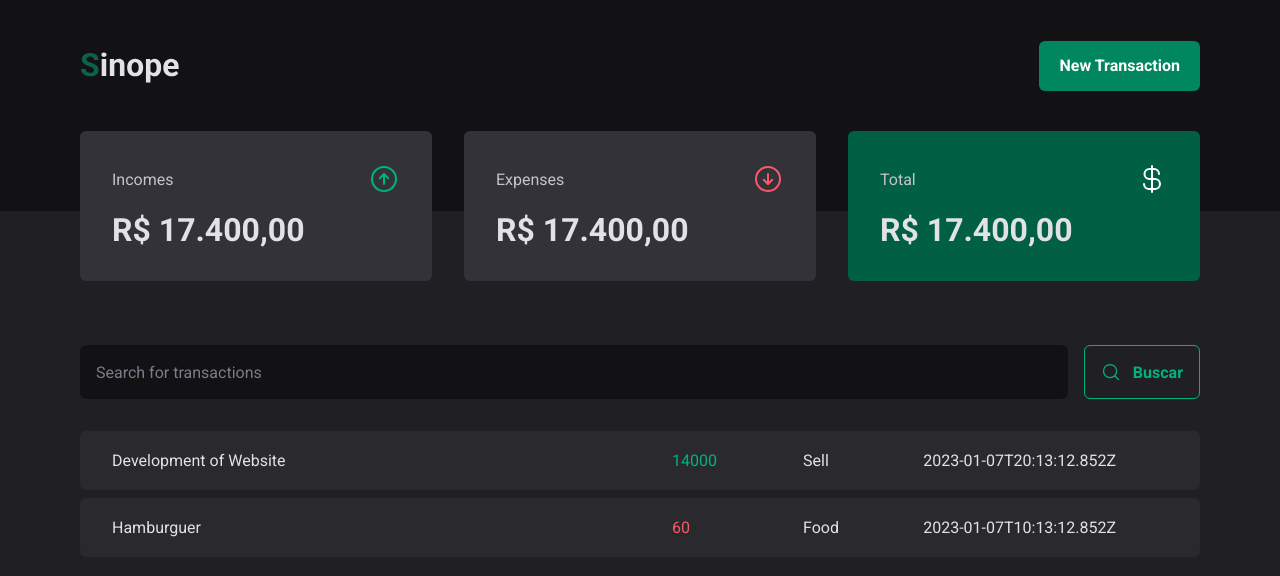
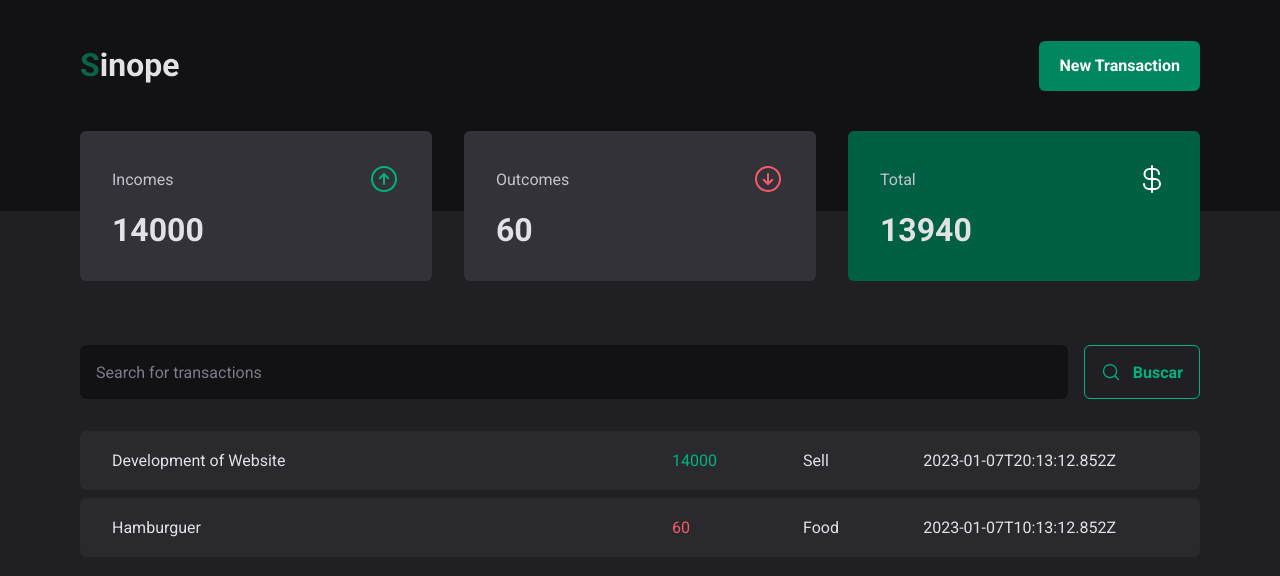
Before and after one commit to pmartinsdev/sinope, a React (Vite) app: page / in a window 1280 px wide. Shown: the top 576 px of the page. Built offline with nearby package versions, Linux system fonts and the light colour scheme; data requests are answered from the project's data file.

Commit message:
feat(summary): gett summary data

```diff
--- a/src/components/summary/index.tsx
+++ b/src/components/summary/index.tsx
@@ -1,3 +1,4 @@
+import { useMemo } from "react";
 import { ArrowCircleDown, ArrowCircleUp, CurrencyDollar } from "phosphor-react";
 
 import { useTransactions } from "../../contexts/transactions";
@@ -6,6 +7,29 @@ import { SummaryContainer, SummaryCard } from "./styles";
 
 export function Summary() {
   const { transactions } = useTransactions();
+
+  const summary = useMemo(
+    () =>
+      transactions.reduce(
+        (acc, transaction) => {
+          if (transaction.type == "income") {
+            acc.income += transaction.price;
+            acc.total += transaction.price;
+          } else {
+            acc.outcome += transaction.price;
+            acc.total -= transaction.price;
+          }
+
+          return acc;
+        },
+        {
+          income: 0,
+          outcome: 0,
+          total: 0,
+        }
+      ),
+    [transactions]
+  );
 
   return (
     <SummaryContainer>
@@ -16,17 +40,17 @@ export function Summary() {
           <ArrowCircleUp size={32} color="#00b37e" />
         </header>
 
-        <strong>R$ 17.400,00</strong>
+        <strong>{summary.income}</strong>
       </SummaryCard>
 
       <SummaryCard>
         <header>
-          <span>Expenses</span>
+          <span>Outcomes</span>
 
           <ArrowCircleDown size={32} color="#f75a68" />
         </header>
 
-        <strong>R$ 17.400,00</strong>
+        <strong>{summary.outcome}</strong>
       </SummaryCard>
 
       <SummaryCard variant="green">
@@ -36,7 +60,7 @@ export function Summary() {
           <CurrencyDollar size={32} color="#fff" />
         </header>
 
-        <strong>R$ 17.400,00</strong>
+        <strong>{summary.total}</strong>
       </SummaryCard>
     </SummaryContainer>
   );
```
